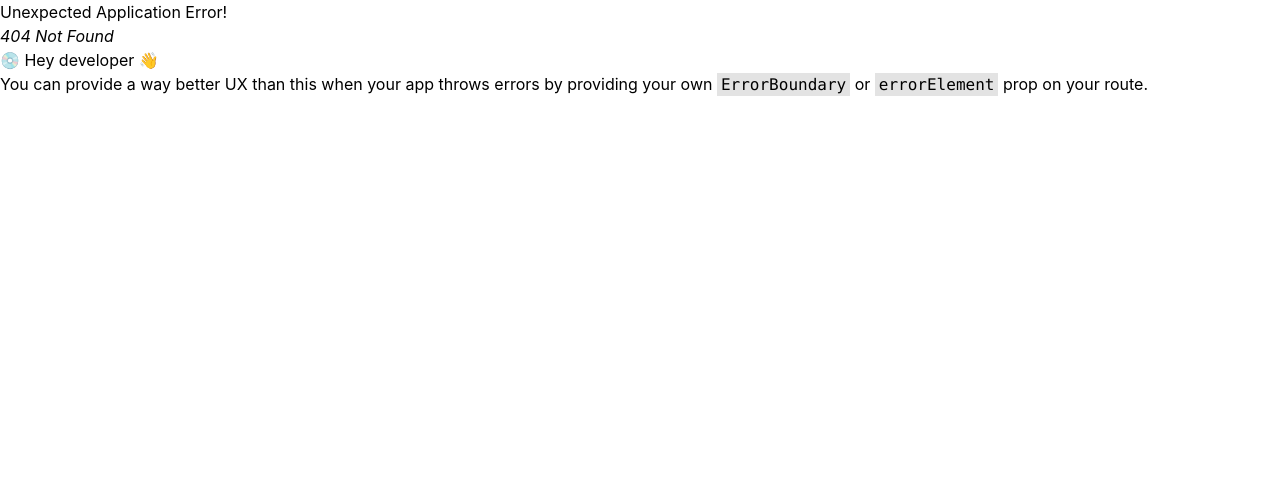
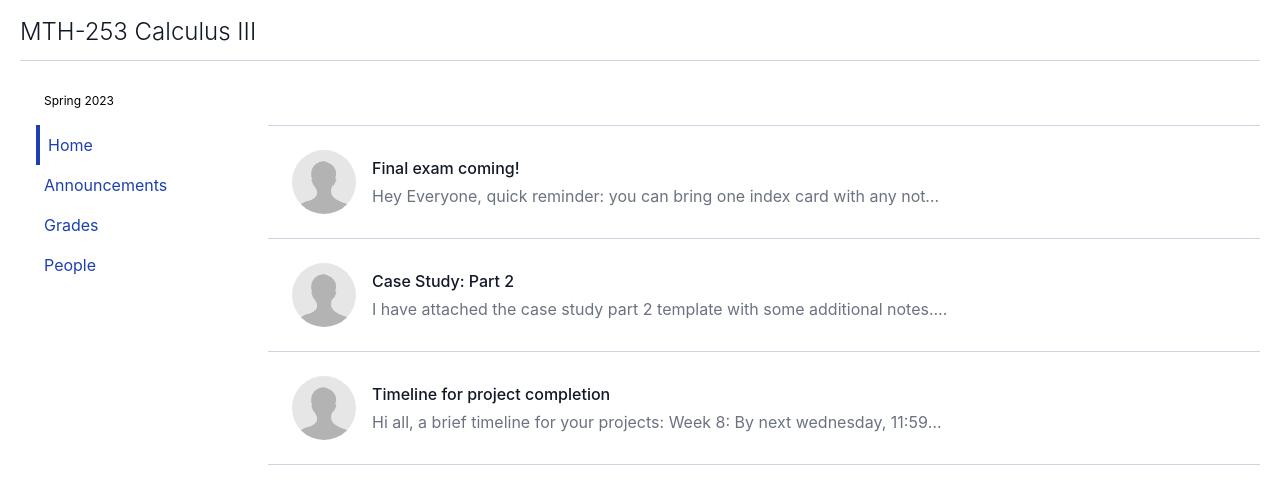
Before and after one commit to daniiltsioma/canvas-ui, a React (Create React App) app: page /course/announcements in a window 1280 px wide. Before the commit this address had no page. Shown: the top 504 px of the page. Built offline with nearby package versions, Linux system fonts and the light colour scheme.

Commit message:
added announcements list

```diff
--- a/src/components/Sidebar/Sidebar.tsx
+++ b/src/components/Sidebar/Sidebar.tsx
@@ -9,9 +9,10 @@ const Sidebar = ({ term }: Props) => {
     {
       path: "/",
       text: "Home",
+      active: true,
     },
     {
-      path: "/announcements",
+      path: "/course/announcements",
       text: "Announcements",
     },
     {
@@ -30,10 +31,13 @@ const Sidebar = ({ term }: Props) => {
       <div className="py-4">
         <ul>
           {items.map((item) => (
-            <li className="p-2">
+            <li>
               <Link
                 to={item.path}
-                className="block w-full hover:underline text-blue-800"
+                className={[
+                  "block w-full hover:underline text-blue-800 p-2",
+                  item.active && "border-l-4 border-blue-800",
+                ].join(" ")}
               >
                 {item.text}
               </Link>
--- a/src/components/cards/Card/ImageCard.tsx
+++ b/src/components/cards/Card/ImageCard.tsx
@@ -16,7 +16,7 @@ const ImageCard = ({ imageUrl, title, term, color }: Props) => {
         ></div>
       </a>
       <div className="">
-        <a href="#" className="block p-4">
+        <a href="/course" className="block p-4">
           <div className={`text-md font-semibold`} style={{ color: color }}>
             {title}
           </div>
--- /dev/null
+++ b/src/views/course/CourseAnnouncements.tsx
@@ -0,0 +1,22 @@
+import ListCard from "components/cards/Card/ListCard";
+import { announcements } from "./CourseHome";
+
+const Announcements = () => {
+  return (
+    <div className="block w-4/5">
+      <div className="border-y border-slate-300 divide-y divide-slate-300 mt-16">
+        {announcements.map((ann) => (
+          <div>
+            <ListCard
+              title={ann.title}
+              description={ann.description}
+              name={ann.name}
+            />
+          </div>
+        ))}
+      </div>
+    </div>
+  );
+};
+
+export default Announcements;
--- a/src/views/CourseHome.tsx
+++ b/src/views/course/CourseHome.tsx
@@ -3,8 +3,7 @@ import ListCard from "components/cards/Card/ListCard";
 import { ReactMarkdown } from "react-markdown/lib/react-markdown";
 import { Announcement } from "types";
 
-const CourseHome = () => {
-  const announcements: Announcement[] = [
+export const announcements: Announcement[] = [
   {
     title: "Final exam coming!",
     description:
@@ -32,6 +31,7 @@ const CourseHome = () => {
   },
 ];
 
+const CourseHome = () => {
   const syllabus = `
   ## First Steps
   Start with your course syllabus. Everything you need for your course is listed in the syllabus, and it should always be your first reference for information about your course.
```
Also changed, not shown: src/index.tsx (+7 -2 lines), src/views/course/Course.tsx (renamed from src/views/Course.tsx). Lines whose indentation alone changed are shown as unchanged.
